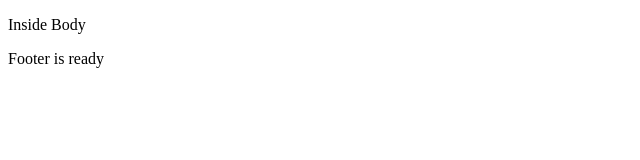
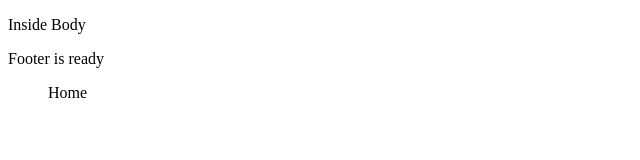
Before and after one commit to satyamdeb12/freshersbatch-oct16, a plain HTML site: page index.html in a window 1280 px wide. Shown: the full height of the page, 0-640 px from the left. Drawn offline with Linux system fonts and the light colour scheme.

Commit message:
made changes to index.html

```diff
--- a/index.html
+++ b/index.html
@@ -8,5 +8,8 @@
 <body>
 	<p>Inside Body</p>
 	<p>Footer is ready</p>
+	<div>
+		<ul>Home</ul>
+	</div>
 </body>
 </html>
```
